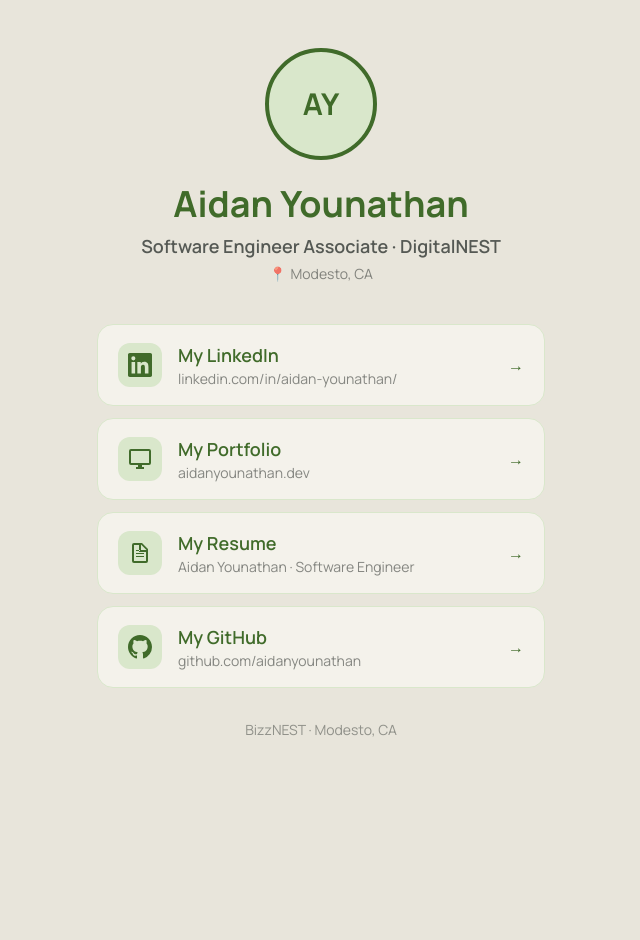
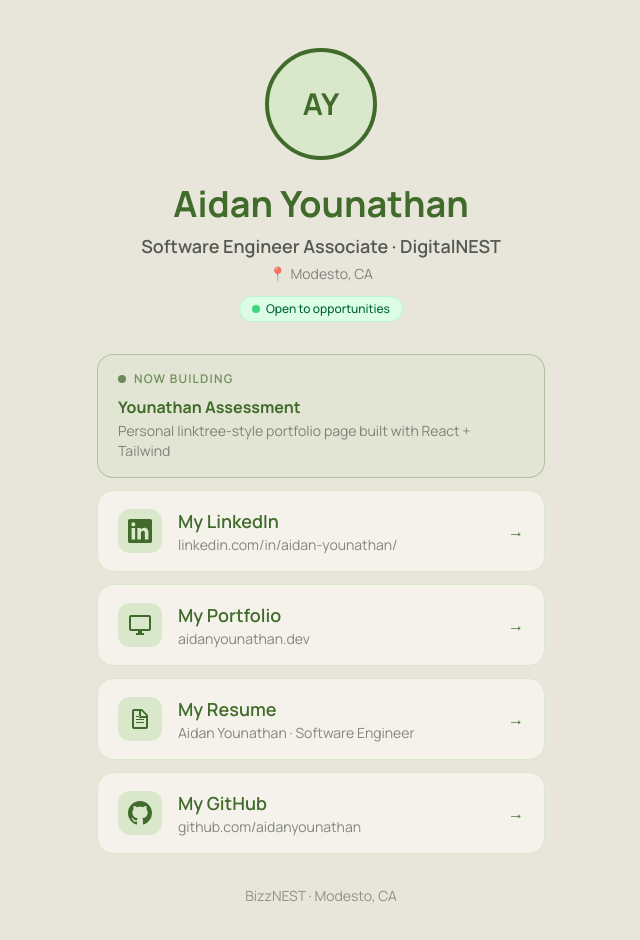
Before and after one commit to AidanYounathan/younathanassesment, a React (Vite) app: page / in a window 1280 px wide. Shown: the top 940 px of the page, without its empty margins (319-959 px from the left). Before the commit the page ends 800 px from the top, so only its background shows below. Built offline with nearby package versions, Linux system fonts and the light colour scheme.

Commit message:
[feat]: Created status badge and now building feature

```diff
--- a/src/App.tsx
+++ b/src/App.tsx
@@ -1,5 +1,7 @@
 import LinkCard from "./components/LinkCard"
 import Avatar from "./components/Avatar"
+import StatusBadge from "./components/StatusBadge"
+import NowBuilding from "./components/NowBuilding"
 
 const LinkedInIcon = (
   <svg viewBox="0 0 24 24" className="h-6 w-6 fill-current" aria-hidden="true">
@@ -37,9 +39,15 @@ function App() {
           <p className="mt-1 flex items-center gap-1 text-sm text-foreground/70">
             <span aria-hidden="true">📍</span> Modesto, CA
           </p>
+          <StatusBadge status="open" />
         </div>
 
-        <div className="mt-10 flex w-full flex-col gap-3">
+        <div className="mt-8 flex w-full flex-col gap-3">
+          <NowBuilding
+            project="Younathan Assessment"
+            description="Personal linktree-style portfolio page built with React + Tailwind"
+            href="https://github.com/AidanYounathan/younathanassesment"
+          />
           <LinkCard href="https://www.linkedin.com/in/aidan-younathan/" title="My LinkedIn" subtitle="linkedin.com/in/aidan-younathan/" icon={LinkedInIcon} />
           <LinkCard href="https://www.aidanyounathan.dev/" title="My Portfolio" subtitle="aidanyounathan.dev" icon={MonitorIcon} />
           <LinkCard href="https://github.com/AidanYounathan/aidanyounathan/blob/main/Aidan_Younathan_SWE_Resume.pdf" title="My Resume" subtitle="Aidan Younathan · Software Engineer" icon={ResumeIcon} />
--- /dev/null
+++ b/src/components/NowBuilding.tsx
@@ -0,0 +1,30 @@
+type NowBuildingProps = {
+  project: string
+  description: string
+  href?: string
+}
+
+function NowBuilding({ project, description, href }: NowBuildingProps) {
+  const content = (
+    <div className="w-full rounded-2xl border border-forestgreen/30 bg-lightgreen/40 px-5 py-4">
+      <div className="mb-2 flex items-center gap-2">
+        <span className="h-2 w-2 rounded-full bg-forestgreen animate-pulse" aria-hidden="true" />
+        <span className="text-xs font-semibold uppercase tracking-widest text-forestgreen/70">Now Building</span>
+      </div>
+      <p className="text-base font-bold text-forestgreen">{project}</p>
+      <p className="mt-0.5 text-sm text-foreground/70">{description}</p>
+    </div>
+  )
+
+  if (href) {
+    return (
+      <a href={href} target="_blank" rel="noreferrer" className="w-full transition hover:opacity-80">
+        {content}
+      </a>
+    )
+  }
+
+  return content
+}
+
+export default NowBuilding
--- /dev/null
+++ b/src/components/StatusBadge.tsx
@@ -0,0 +1,23 @@
+type Status = "open" | "casual" | "unavailable"
+
+type StatusBadgeProps = {
+  status: Status
+}
+
+const config: Record<Status, { label: string; dot: string; badge: string }> = {
+  open:        { label: "Open to opportunities", dot: "bg-green-500",  badge: "bg-green-100 text-green-800 border-green-200" },
+  casual:      { label: "Casually looking",      dot: "bg-yellow-400", badge: "bg-yellow-50 text-yellow-800 border-yellow-200" },
+  unavailable: { label: "Not available",         dot: "bg-red-400",    badge: "bg-red-50 text-red-800 border-red-200" },
+}
+
+function StatusBadge({ status }: StatusBadgeProps) {
+  const { label, dot, badge } = config[status]
+  return (
+    <span className={`mt-3 inline-flex items-center gap-1.5 rounded-full border px-3 py-1 text-xs font-medium ${badge}`}>
+      <span className={`h-2 w-2 rounded-full ${dot} animate-pulse`} aria-hidden="true" />
+      {label}
+    </span>
+  )
+}
+
+export default StatusBadge
```
